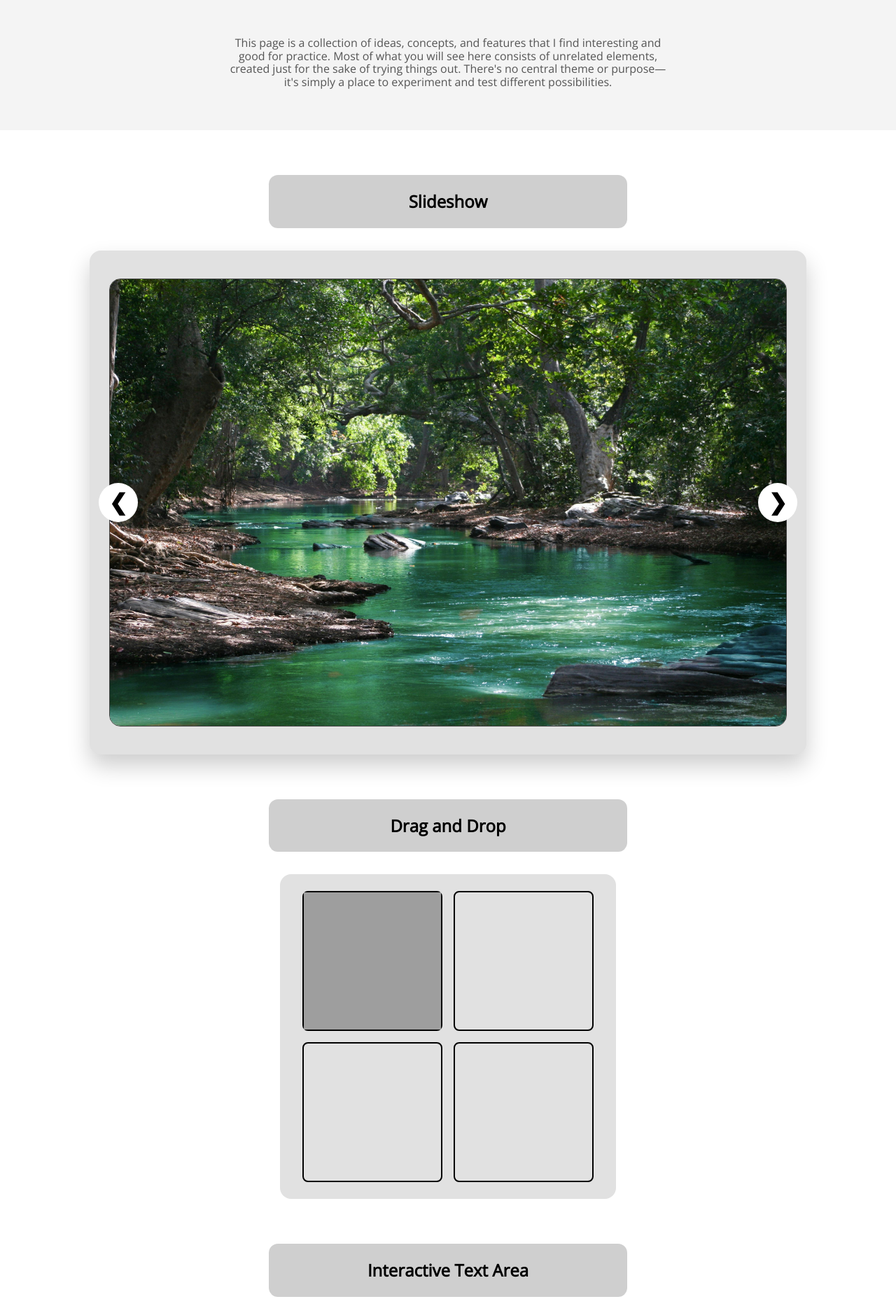
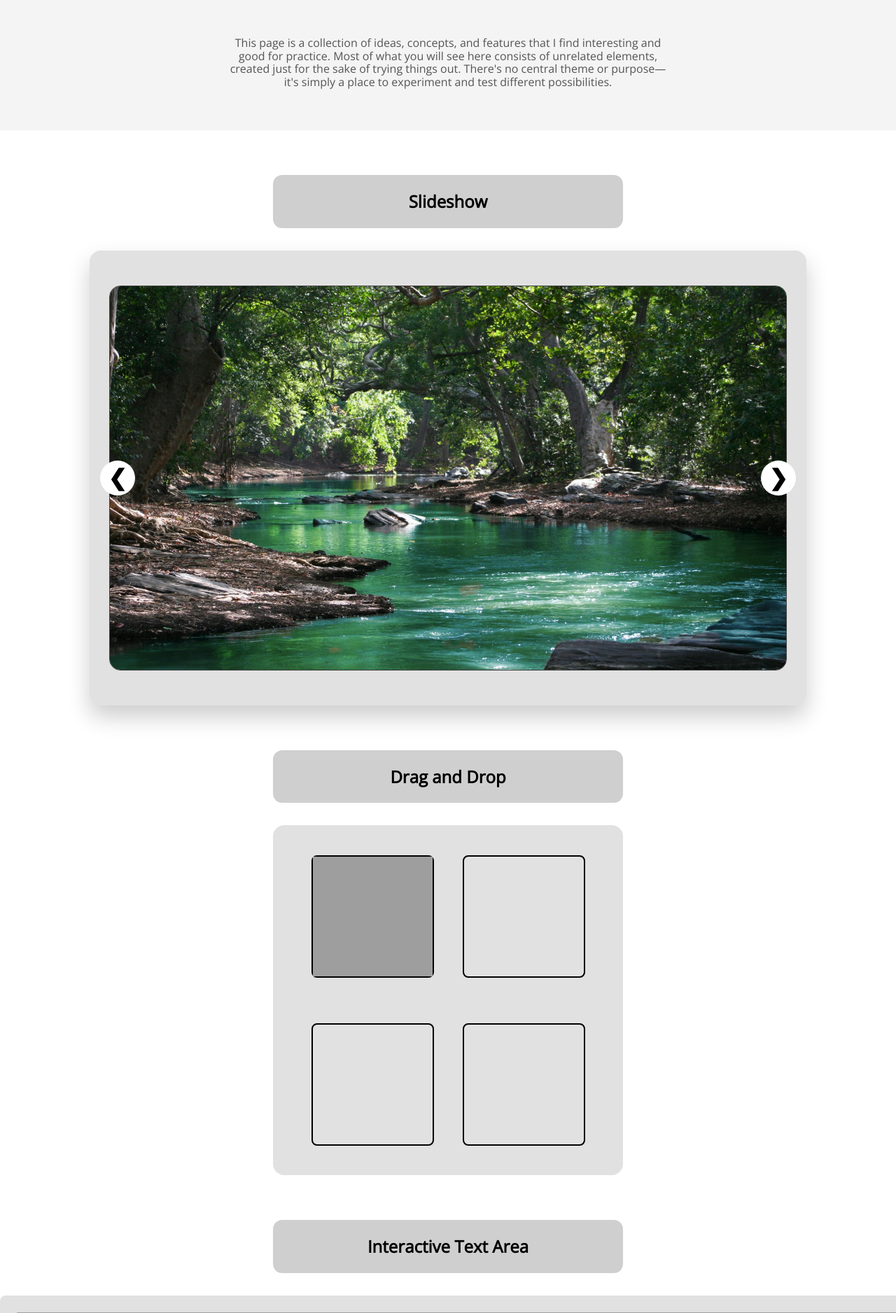
Before and after one commit to marcs-sus/project_devweb, a PHP site: page / in a window 1280 px wide; the page is wider, and only the part inside the window is pictured. Shown: the part 317-2193 px from the top of that part at 70% size. Run offline with PHP 8.4, Linux system fonts and the light colour scheme; grey boxes are pictures that could not be loaded.

Commit message:
parameters changes and adjustments

```diff
--- a/css/style.css
+++ b/css/style.css
@@ -23,7 +23,7 @@ body {
   margin: auto;
   margin-top: 4rem;
   margin-bottom: 2rem;
-  width: 40vw;
+  width: 500px;
   background-color: #cfcfcf;
 }
 
@@ -121,9 +121,8 @@ nav li:first-child {
   display: flex;
   position: relative;
   max-width: 80vw;
-  width: 100%;
-  height: 90vh;
-  aspect-ratio: 16/9;
+  width: 1300px;
+  height: 650px;
   margin: auto;
   align-items: center;
   justify-content: center;
@@ -138,8 +137,8 @@ nav li:first-child {
   position: absolute;
   top: 50%;
   transform: translateY(-50%);
-  height: 7vh;
-  width: 7vh;
+  height: 50px;
+  width: 50px;
   font-size: 2rem;
   font-weight: bold;
   text-align: center;
@@ -156,16 +155,16 @@ button.slide-button:active {
 }
 
 button#prev {
-  left: 1vw;
+  left: 15px;
 }
 
 button#next {
-  right: 1vw;
+  right: 15px;
 }
 
 .slideshow-container {
-  height: 80vh;
-  width: 100%;
+  height: 550px;
+  width: 1150px;
   max-width: 100vw;
   overflow: hidden;
 }
@@ -194,22 +193,23 @@ button#next {
 }
 
 .drag-and-drop-container {
-  display: flex;
-  flex-wrap: wrap;
-  gap: 2vh;
-  width: 60vh;
+  display: grid;
+  grid-template-columns: repeat(2, 0.45fr);
+  width: 500px;
+  height: 500px;
   margin: auto;
   border-radius: 2vh;
-  padding: 3vh;
+  padding: 10px;
   background-color: #e1e1e1;
   align-items: center;
+  justify-items: center;
   justify-content: center;
 }
 
 .dnd-box {
   position: relative;
-  height: 25vh;
-  width: 25vh;
+  height: 175px;
+  width: 175px;
   border-radius: 1vh;
   border: 0.25vh solid black;
 }
@@ -229,7 +229,7 @@ button#next {
 
 /* Interactive Text Area section */
 .textarea-container {
-  width: 85vw;
+  width: 1375px;
   padding: 3vh;
   margin: auto;
   border-radius: 1vh;
@@ -266,9 +266,9 @@ button#next {
 .textarea-buttons {
   display: flex;
   flex-wrap: wrap;
-  gap: 1vh;
-  width: 85vw;
-  margin: 1vh auto;
+  gap: 6px;
+  width: 1300px;
+  margin: 8px auto;
 }
 
 .textarea-buttons button {
@@ -309,7 +309,7 @@ button#next {
 }
 
 .fontSelect option:checked {
- background-color: #e1e1e1;
+  background-color: #e1e1e1;
 }
 
 .fontSelect option:hover {
@@ -327,7 +327,7 @@ button#next {
   grid-template-columns: repeat(3, 200px);
   justify-content: center;
   align-content: center;
-  grid-gap: 10px;
+  gap: 10px;
   height: 100vh;
 }
 
--- a/js/script.js
+++ b/js/script.js
@@ -145,7 +145,7 @@ function copyText() {
   selection.addRange(range);
 
   try {
-    document.execCommand("copy");
+    document.execCommand("copy"); // Obsolete but still works
     alert("Styled text copied to clipboard!");
   } catch (err) {
     alert("Failed to copy styled text: " + err);
```
